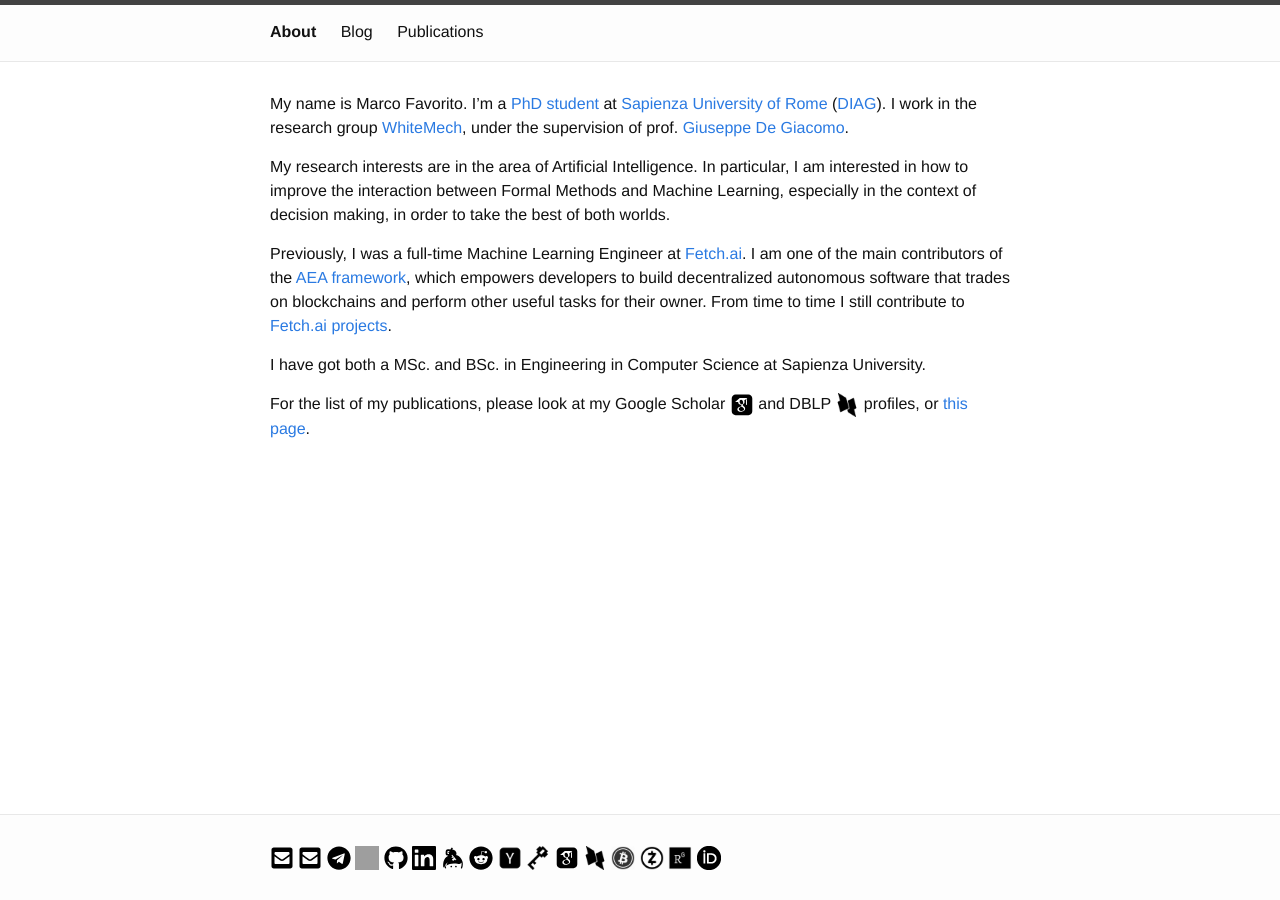
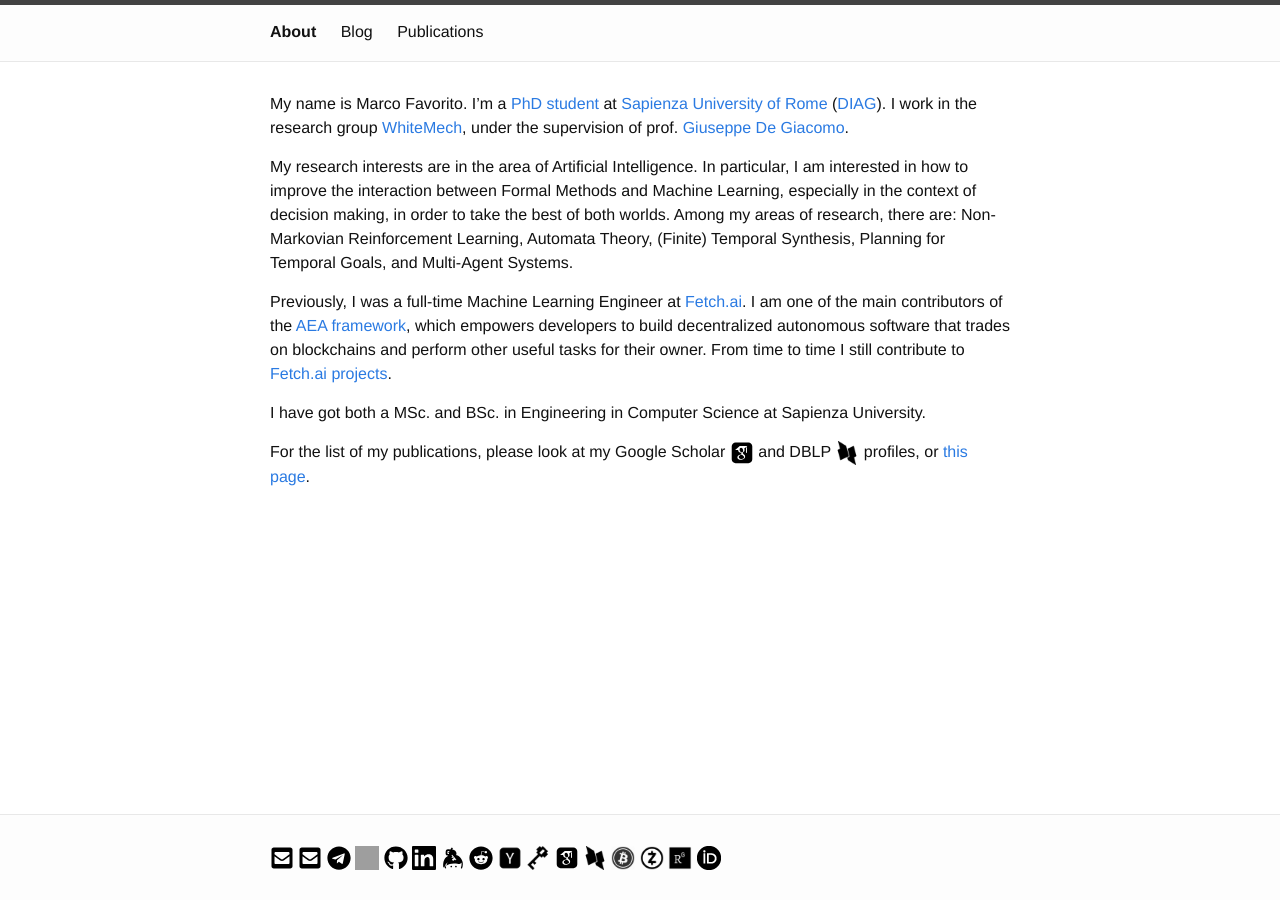
Before and after one commit to marcofavorito/marcofavorito.github.io, a Jekyll site: the page built from _pages/about.md, in a window 1280 px wide. Built offline with Jekyll 4.4.1, drawn with Linux system fonts in a browser that asks for light colours; nearby versions of some CDN libraries; comment, search, counter and statistics services are not loaded; a style sheet for code colours, icons or effects is not loaded; grey boxes are pictures that could not be loaded.

Commit message:
chore: add areas of research

```diff
--- a/_pages/about.md
+++ b/_pages/about.md
@@ -19,6 +19,9 @@ My research interests are in the area of Artificial Intelligence.
 In particular, I am interested in how to improve the interaction between
 Formal Methods and Machine Learning, especially in the context of
 decision making, in order to take the best of both worlds.
+Among my areas of research, there are: Non-Markovian Reinforcement Learning,
+Automata Theory, (Finite) Temporal Synthesis, Planning for Temporal Goals,
+and Multi-Agent Systems.
 
 Previously, I was a full-time Machine Learning Engineer at [Fetch.ai](https://fetch.ai/).
 I am one of the main contributors of the [AEA framework](https://github.com/fetchai/agents-aea/),
```
